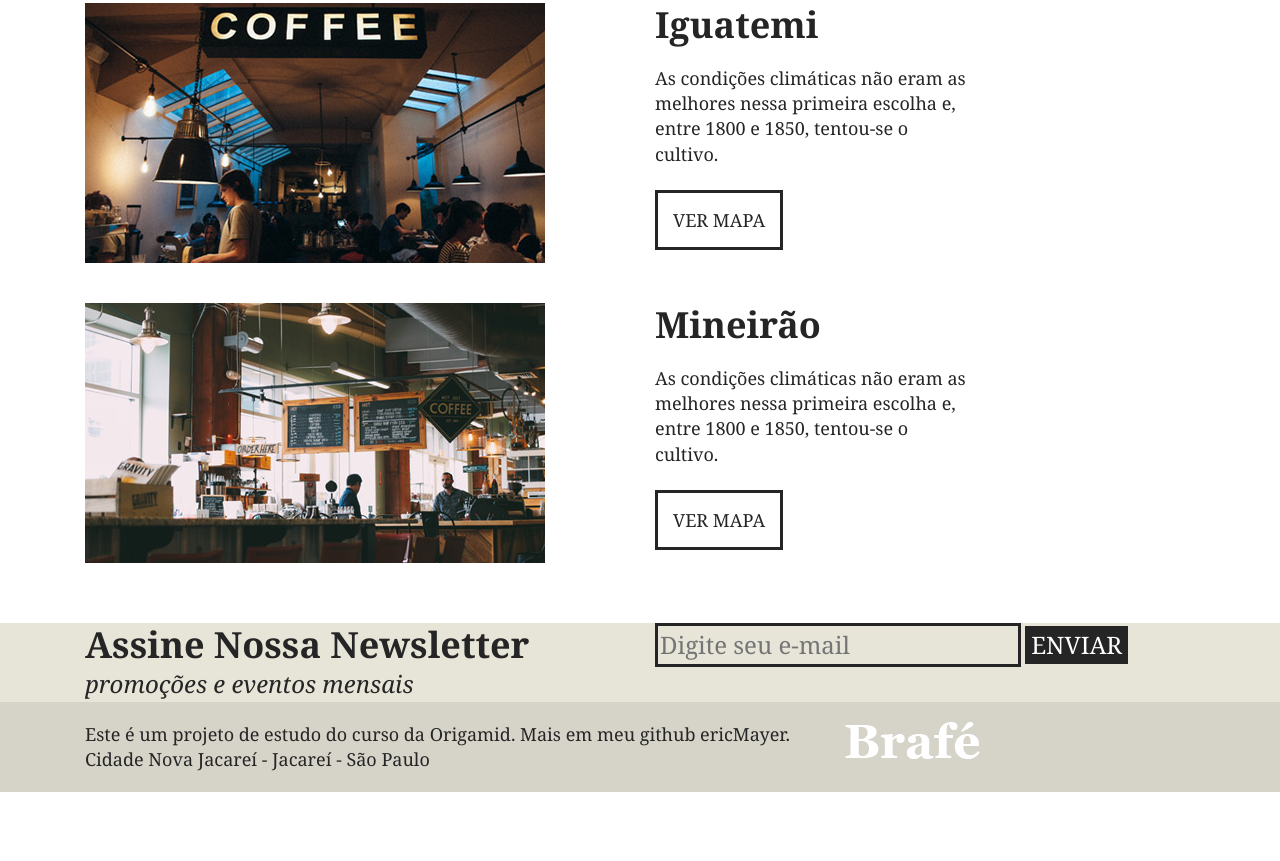
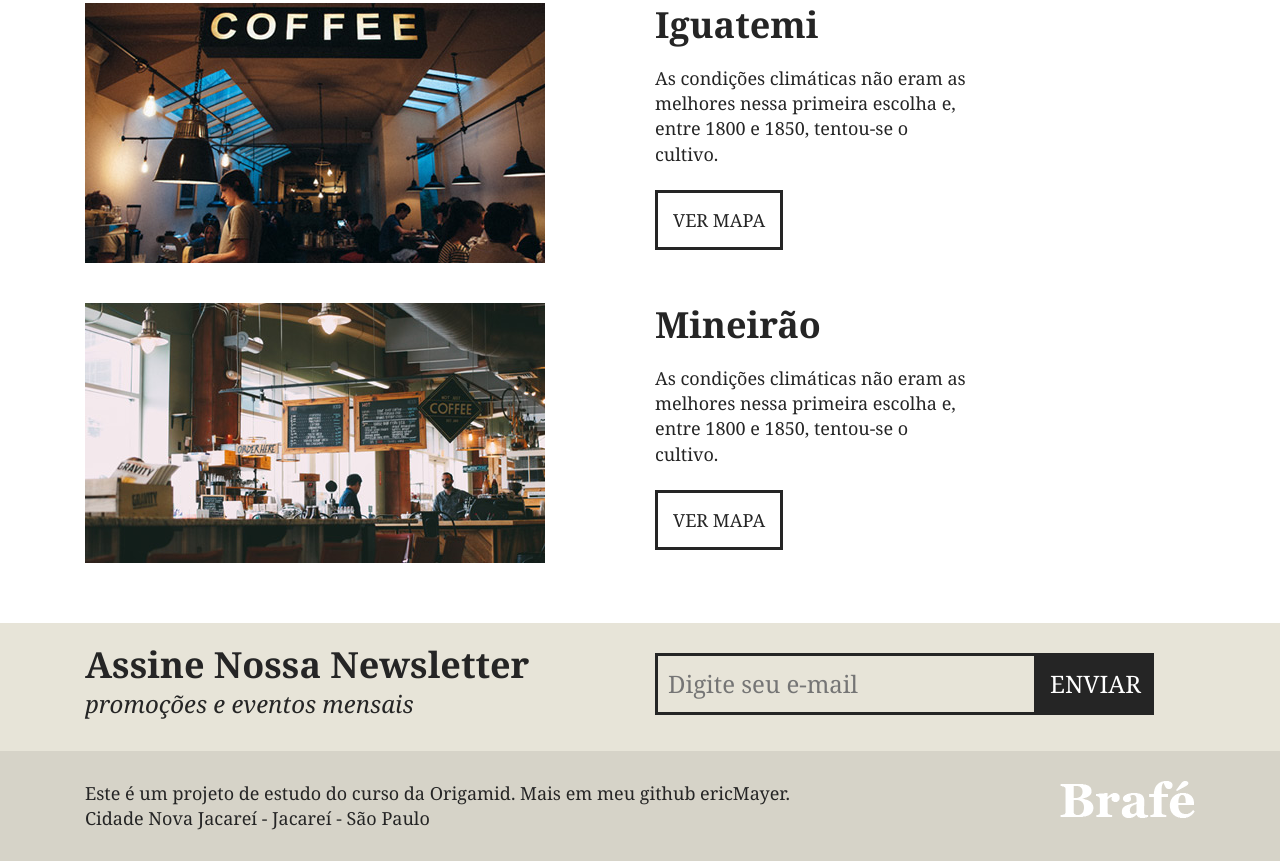
Before and after one commit to ericMayer/brafe-1-bootstrap, a plain HTML site: page index.html in a window 1280 px wide. Shown: the part 2095-2956 px from the top of the page. Before the commit the page ends 2887 px from the top, so only its background shows below. Drawn offline with Linux system fonts and the light colour scheme.

Commit message:
Finalizado newsletter e footer com bootstrap

```diff
--- a/css/style.css
+++ b/css/style.css
@@ -317,7 +317,8 @@ h2.cafe-mineiro {
 
 .newsletter {
     background-color: #E7E4D8;
-    /*padding: 20px 0;*/
+    padding-top: 20px;
+    padding-bottom: 20px;
 }
 
 .newsletter-info {
@@ -335,7 +336,10 @@ h2.cafe-mineiro {
 }
 
 .newsletter form {
-
+    display: flex;
+    flex-wrap: wrap;
+    align-content: flex-start;
+    margin-top: 10px;
 }
 
 .newsletter form input { /* não pega as configurações de cores padrões, por ser input e também não pega a font, por isso é necessário definir isso */
@@ -349,7 +353,8 @@ h2.cafe-mineiro {
 
     outline: none; /* tirando um azul que fica quando está selecionado o input */
 
-
+    align-self: flex-start;
+    padding: 10px;
 }
 
 .newsletter form button {
@@ -365,15 +370,12 @@ h2.cafe-mineiro {
     cursor: pointer; /* quando passar o cursor por cima dele irá ficar com o cursor clicável */
     outline: none; /* tirando um azul que fica quando clicado o botão */
 
+    align-self: flex-start;
 
-
+    padding: 13px;
 }
 
-@media only screen and (min-width: 740px) and (max-width: 980px) {
-
-}
-
-@media only screen and (max-width: 739px) {
+@media only screen and (max-width: 768px) {
 
 
 }
@@ -384,7 +386,8 @@ h2.cafe-mineiro {
 
 .rodape {
     background-color: #D6D3C8;
-    padding: 20px 0;
+    padding-top: 30px;
+    padding-bottom: 30px;
 }
 
 .rodape p {
@@ -393,13 +396,16 @@ h2.cafe-mineiro {
 
 }
 
-.rodape-img {
+.rodape-img img {
+   float: right;
 
 }
 
-@media only screen and (max-width: 739px) {
-
-
+@media only screen and (max-width: 768px) {
+    .rodape-img img {
+        float: none;
+        margin-top: 20px;
+     }
 }
 
 
```
